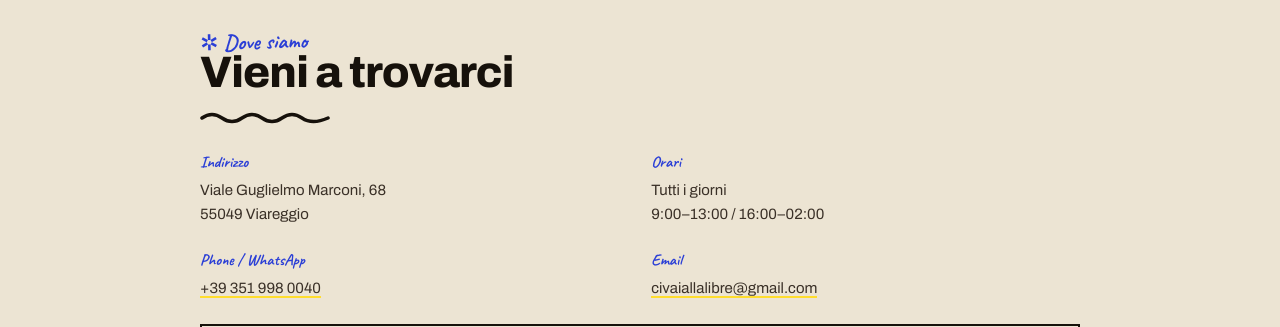
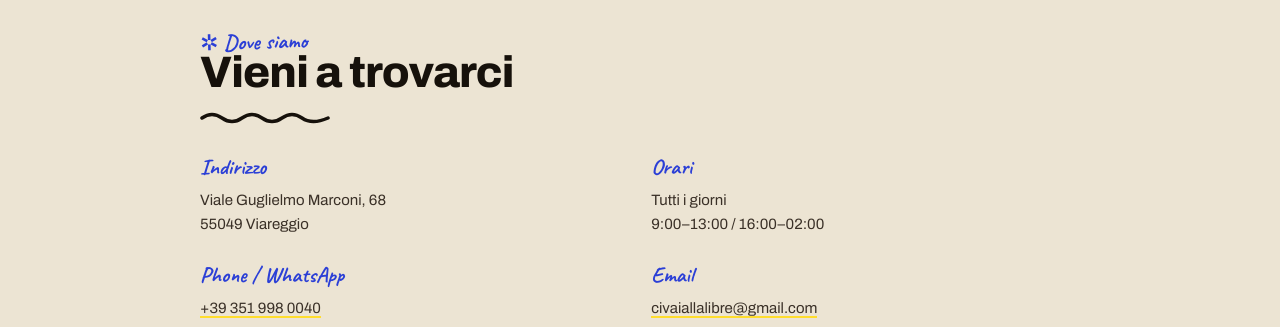
Before and after one commit to cassiusma/libreria-lungomare, a plain HTML site: page index.html in a window 1280 px wide. Shown: the part 4553-4880 px from the top of the page. Drawn offline with Linux system fonts and the light colour scheme; grey boxes are pictures that could not be loaded.

Commit message:
Bigger info labels in visit section

```diff
--- a/lalibre.css
+++ b/lalibre.css
@@ -257,7 +257,7 @@ section:nth-child(even) .card { background: var(--paper); }
 .info-item { font-size: 15px; color: var(--ink-soft); }
 .info-item a { color: var(--ink); text-decoration: none; border-bottom: 2px solid var(--marker); }
 .info-label {
-  display: block; font-family: var(--font-hand); font-size: 16px;
+  display: block; font-family: var(--font-hand); font-size: 22px;
   letter-spacing: 0; text-transform: none; color: var(--accent);
   margin-bottom: 0.15rem; font-weight: 700;
 }
```
